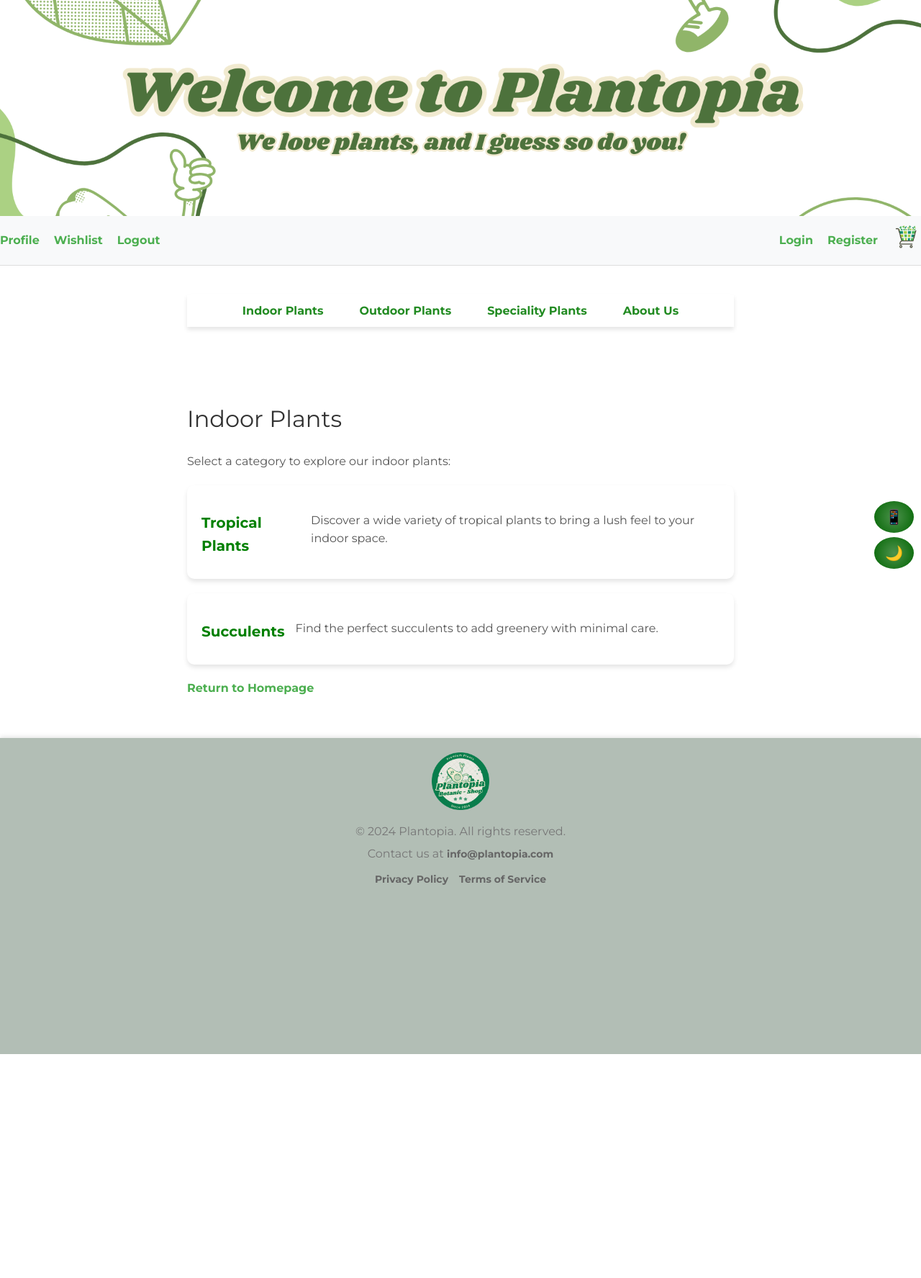
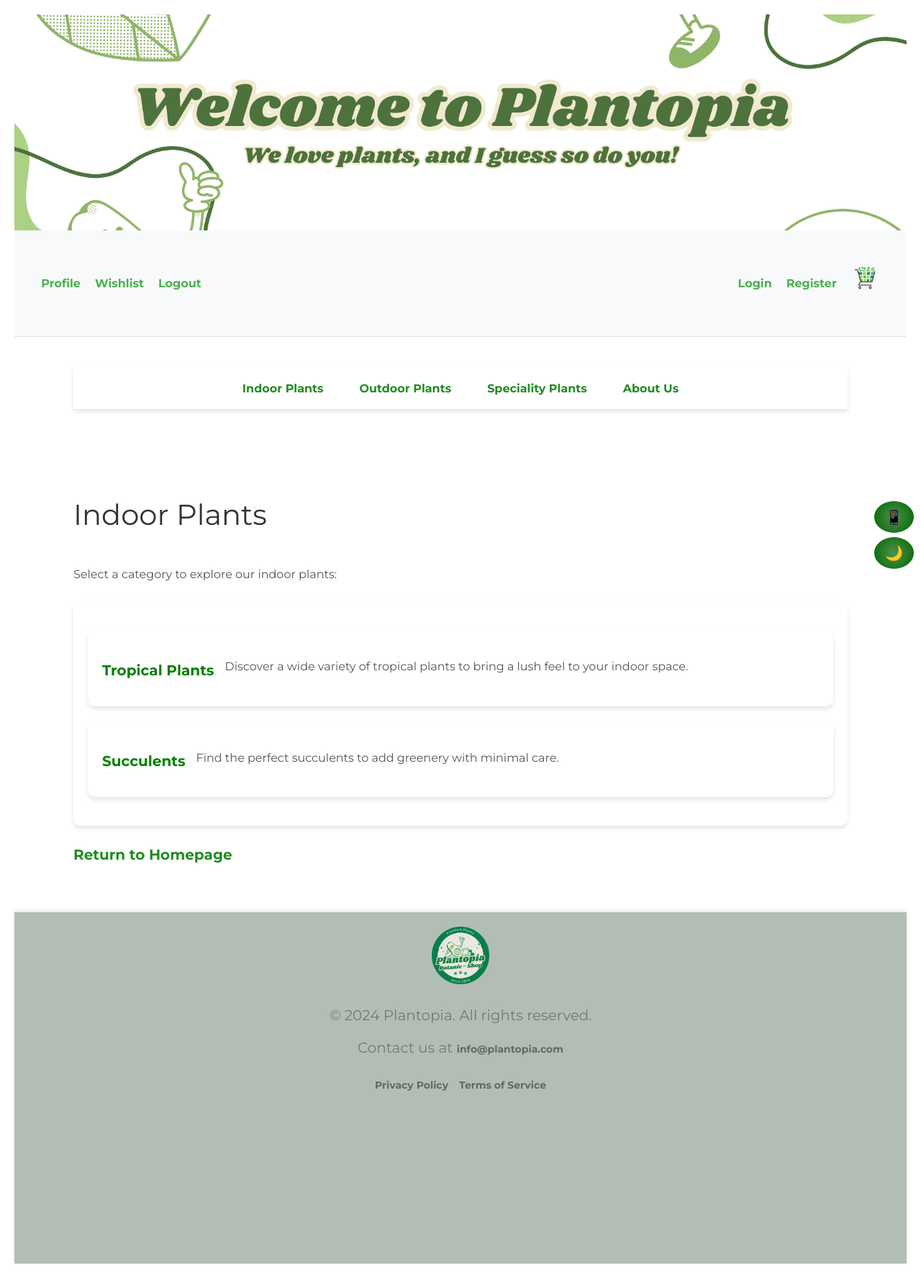
Before and after one commit to lizomander/plantopia, a PHP site: page /indoorPlantsList.php in a window 1280 px wide. Shown: the whole page at 72% size. Before the commit the page ends 1464 px from the top, so only its background shows below. Run offline with PHP 8.4, Linux system fonts and the light colour scheme.

Commit message:
design fix

```diff
--- a/css/design.css
+++ b/css/design.css
@@ -1,17 +1,43 @@
+/* Mobile-First Default Styles */
+body {
+    font-size: 16px;
+    line-height: 1.6;
+    margin: 0;
+    padding: 0;
+    background-color: #c6f3b4;
+    color: #142517;
+}
+
+/* Tablet Styles (min-width: 768px) */
+@media (min-width: 768px) {
+    body {
+        font-size: 18px;
+        line-height: 1.8;
+    }
+}
+
+/* Desktop Styles (min-width: 1024px) */
+@media (min-width: 1024px) {
+    body {
+        font-size: 20px;
+        line-height: 2;
+        padding: 20px;
+    }
+}
+
 
 /* General Styling */
 body {
     margin: 0;
     padding: 0;
     font-family: Montserrat, sans-serif;
-    color: #333; /* Default text color */
-    background-color: #ffffff; /* Light mode background */
-    line-height: 1.6; /* Better readability */
+    color: #142517;
+    background-color: #c6f3b4;
+    line-height: 1.6;
 }
-
 body.-mode {
-    background-color: #0b3d0b; /* Dark green background for dark mode */
-    color: #79cf79; /* Light green text for readability */
+    background-color: #2a492a;
+    color: #79cf79;
 }
 
 /* BANNERS */
@@ -60,40 +86,41 @@
 }
 
 .header-links {
-    background: #f8f9fa; /* Light background */
-    padding: 10px 0; /* Reduce padding for better centering */
+    background: #f8f9fa;
+    padding: 10px 0;
     display: flex;
-    justify-content: space-between; /* Push left and right links to edges */
-    align-items: center; /* Center content vertically */
-    border-bottom: 1px solid #ddd; /* Subtle divider */
+    justify-content: space-between;
+    align-items: center;
+    border-bottom: 1px solid #ddd;
 }
 
 .header-links-wrapper {
     display: flex;
-    justify-content: space-between; /* Push left and right sections apart */
-    align-items: center; /* Center links vertically */
+    justify-content: space-between;
+    align-items: center;
     width: 100%;
-    height: 100%; /* Ensure full height alignment */
+    height: 100%;
 }
 
 .left-links,
 .right-links {
     display: flex;
-    align-items: center; /* Vertically center links */
-    gap: 20px; /* Space between links */
+    align-items: center;
+    gap: 20px;
+    padding: 3%;
 }
 
 .header-link {
     text-decoration: none;
     font-size: 16px;
     font-weight: bold;
-    color: #4CAF50; /* Green text */
+    color: #4CAF50;
     transition: color 0.3s ease;
-    line-height: 1; /* Reset line height to align text */
+    line-height: 1;
 }
 
 .header-link:hover {
-    color: #3e8e41; /* Darker green on hover */
+    color: #3e8e41;
 }
 
 body.dark-mode {
@@ -113,11 +140,11 @@
 }
 
 body.dark-mode .header-link {
-    color: #85e085; /* Softer green for links in dark mode */
+    color: #85e085;
 }
 
 body.dark-mode .header-link:hover {
-    color: #d4f5d4; /* Brighter green on hover */
+    color: #d4f5d4;
 }
 
 /* Responsive Design */
@@ -135,20 +162,31 @@
 
 /* Cards Example */
 .card {
-    background: #ffffff; /* White for light mode */
-    border-radius: 10px; /* Rounded corners */
+    background: #c6f3b4;
+    border-radius: 10px;
     padding: 20px;
-    margin: 20px 0; /* Vertical spacing */
-    box-shadow: 0 4px 6px rgba(0, 0, 0, 0.1); /* Soft shadow */
-    transition: transform 0.3s ease, box-shadow 0.3s ease; /* Smooth hover */
+    margin: 20px 0;
+    box-shadow: 0 4px 6px rgba(0, 0, 0, 0.1);
+    transition: transform 0.3s ease, box-shadow 0.3s ease;
 }
 
 .card:hover {
     transform: scale(1.02); /* Slight zoom */
     box-shadow: 0 8px 12px rgba(0, 0, 0, 0.2); /* Stronger shadow on hover */
 }
-
 body.dark-mode .card {
+    background: #1a4c1a; /* Darker green background */
+    box-shadow: none; /* Flat design in dark mode */
+}
+.card-wrapper {
+    background: #ffffff;
+    border-radius: 10px;
+    padding: 20px;
+    margin: 20px 0; /* Vertical spacing */
+    box-shadow: 0 4px 6px rgba(0, 0, 0, 0.1); /* Soft shadow */
+    transition: transform 0.3s ease, box-shadow 0.3s ease; /* Smooth hover */
+}
+body.dark-mode .card-wrapper {
     background: #1a4c1a; /* Darker green background */
     box-shadow: none; /* Flat design in dark mode */
 }
--- a/css/interactive.css
+++ b/css/interactive.css
@@ -1,3 +1,30 @@
+/* Mobile-First Default Styles */
+body {
+    font-size: 16px;
+    line-height: 1.6;
+    margin: 0;
+    padding: 0;
+    background-color: #ffffff;
+    color: #333;
+}
+
+/* Tablet Styles (min-width: 768px) */
+@media (min-width: 768px) {
+    body {
+        font-size: 18px;
+        line-height: 1.8;
+    }
+}
+
+/* Desktop Styles (min-width: 1024px) */
+@media (min-width: 1024px) {
+    body {
+        font-size: 20px;
+        line-height: 2;
+        padding: 20px;
+    }
+}
+
 /* BUTTON */
 
 /* Shared Button Styling */
@@ -337,6 +364,10 @@
     color: #333;
 }
 
+body.dark-mode form label {
+    color: #ccc;
+}
+
 form input {
     width: 100%;
     padding: 10px;
@@ -483,15 +514,15 @@
     background-color: #0056b3;
     transform: translateX(-50%) scale(1.1);
 }
-
+/* Dark Mode Adjustments for Buttons */
 body.-mode button {
     background: radial-gradient(circle, #2e8b57, #004d00);
     color: #d4f5d4;
 }
 
 body.-mode .cancel-button {
-    background: #444; /* Dark gray */
-    color: #ddd; /* Light gray text */
+    background: #444;
+    color: #ddd;
 }
 
 body.-mode .reset-button {
@@ -499,11 +530,18 @@
     color: #fff;
 }
 
-button:hover {
-    background: #006400;
+/* Hover Effects for Dark Mode */
+body.-mode button:hover {
+    background: #004d00;
     transform: scale(1.05);
 }
 
-body.-mode button:hover {
-    background: #004d00;
+body.mobile-layout .container {
+    width: 90%;
+    max-width: 600px;
 }
+
+body:not(.mobile-layout) .container {
+    width: 90%;
+    max-width: 1200px;
+}
--- a/css/layout.css
+++ b/css/layout.css
@@ -1,5 +1,33 @@
 /*BASE*/
 @import url('https://fonts.googleapis.com/css2?family=Montserrat:wght@400;500;700&display=swap');
+
+/* Mobile-First Default Styles */
+body {
+    font-family: 'Montserrat', sans-serif;
+    font-size: 16px;
+    line-height: 1.6;
+    margin: 0;
+    padding: 0;
+    background-color: #ffffff;
+    color: #333;
+}
+
+/* Tablet Styles (min-width: 768px) */
+@media (min-width: 768px) {
+    body {
+        font-size: 18px;
+        line-height: 1.8;
+    }
+}
+
+/* Desktop Styles (min-width: 1024px) */
+@media (min-width: 1024px) {
+    body {
+        font-size: 20px;
+        line-height: 2;
+        padding: 20px;
+    }
+}
 
 /* General Body Styling */
 body {
@@ -11,7 +39,7 @@
     display: flex;
     flex-direction: column;
     min-height: 100vh;
-    color: #333; /* Default color for text */
+    color: #333;
 }
 
 /* Ensure all headings, buttons, etc., inherit the font */
@@ -341,21 +369,27 @@
     }
 }
 
-/* Dark Mode Adjustments for Layout */
+/* Dark Mode Adjustments */
 body.dark-mode {
     background-color: #1a1a1a;
     color: #f5f5f5;
 }
 
-.container {
-    background-color: inherit; /* Inherits the body background for consistency */
+body.dark-mode .container {
+    background-color: inherit; /* Ensure container uses dark background */
     color: inherit;
 }
 
-a {
-    color: #4caf50; /* Lighter green for better readability in dark mode */
+body.dark-mode a {
+    color: #8fbc8f; /* Softer green for links */
 }
 
-body.dark-mode a {
-    color: #8fbc8f; /* Softer green for dark mode */
+body.dark-mode .header {
+    background-color: #2c2c2c; /* Darker header background */
+    color: #fff; /* White text */
 }
+
+body.dark-mode .footer {
+    background-color: #2c2c2c; /* Footer matching header in dark mode */
+    color: #aaa; /* Light gray text */
+}
--- a/css/pages.css
+++ b/css/pages.css
@@ -1,3 +1,30 @@
+/* Mobile-First Default Styles */
+body {
+    font-size: 16px;
+    line-height: 1.6;
+    margin: 0;
+    padding: 0;
+    background-color: #ffffff;
+    color: #333;
+}
+
+/* Tablet Styles (min-width: 768px) */
+@media (min-width: 768px) {
+    body {
+        font-size: 18px;
+        line-height: 1.8;
+    }
+}
+
+/* Desktop Styles (min-width: 1024px) */
+@media (min-width: 1024px) {
+    body {
+        font-size: 20px;
+        line-height: 2;
+        padding: 20px;
+    }
+}
+
 /* LOGOUT */
 
 /* Logout Page Header */
@@ -482,7 +509,7 @@
     background-color: #f0f0f0;
     cursor: pointer;
 }
-
+/* Dark Mode Adjustments for Pages */
 body.-mode .logout-header h1 {
     color: #ff7373;
 }
--- a/css/wishlist.css
+++ b/css/wishlist.css
@@ -1,3 +1,30 @@
+/* Mobile-First Default Styles */
+body {
+    font-size: 16px;
+    line-height: 1.6;
+    margin: 0;
+    padding: 0;
+    background-color: #ffffff;
+    color: #333;
+}
+
+/* Tablet Styles (min-width: 768px) */
+@media (min-width: 768px) {
+    body {
+        font-size: 18px;
+        line-height: 1.8;
+    }
+}
+
+/* Desktop Styles (min-width: 1024px) */
+@media (min-width: 1024px) {
+    body {
+        font-size: 20px;
+        line-height: 2;
+        padding: 20px;
+    }
+}
+
 .wishlist-item {
     display: flex;
     align-items: center;
@@ -27,8 +54,7 @@
 }
 
 .wishlist-name {
-    font-size: 1.2em;
-    font-weight: bold;
+    font-size: 16px;
     margin: 0 0 5px;
 }
 
@@ -82,13 +108,18 @@
     width: 24px;
     height: 24px;
     display: block;
+    border-radius: 25%;
+    padding: 2%;
+    background-color: rgb(210, 245, 226);
 }
+
+
 
 .wishlist-btn:hover img {
     transform: scale(1.1);
     transition: transform 0.2s ease;
 }
-
+/* Dark Mode Adjustments for Wishlist */
 body.-mode .wishlist-item {
     background: #333;
     border: 1px solid #555;
@@ -100,7 +131,7 @@
 }
 
 body.-mode .wishlist-name {
-    color: #fff; /* Light text for contrast */
+    color: #fff;
 }
 
 body.-mode .wishlist-price {
@@ -108,9 +139,9 @@
 }
 
 body.-mode .btn-remove {
-    background-color: #ff7373; /* Softer red for dark mode */
+    background-color: #ff7373;
 }
 
 body.-mode .btn-add-to-cart {
-    background-color: #4caf50; /* Adjusted green for better contrast */
+    background-color: #4caf50;
 }
--- a/includes/navbar.php
+++ b/includes/navbar.php
@@ -7,7 +7,7 @@
             <div class="header-links-wrapper">
                 <div class="left-links">
                     <a href="user.php" class="header-link">Profile</a>
-                    <a href="wishlist.php">Wishlist</a>
+                    <a href="wishlist.php" class="header-link">Wishlist</a>
                     <a href="logout.php" class="header-link">Logout</a>
                 </div>
 
--- a/js/darkmode.js
+++ b/js/darkmode.js
@@ -45,7 +45,7 @@
     layoutToggleButton.innerHTML = "📱"; // Default to phone icon
     layoutToggleButton.onclick = toggleLayout;
     layoutToggleButton.style.position = "fixed";
-    layoutToggleButton.style.bottom = "60px"; // Slightly above dark mode button
+    layoutToggleButton.style.bottom = "60px";
     layoutToggleButton.style.right = "10px";
     layoutToggleButton.style.zIndex = "1000";
     layoutToggleButton.style.padding = "10px 15px";
```
Also changed, not shown: product.php (+10 -12 lines), subcategory.php (+4 -3 lines).
